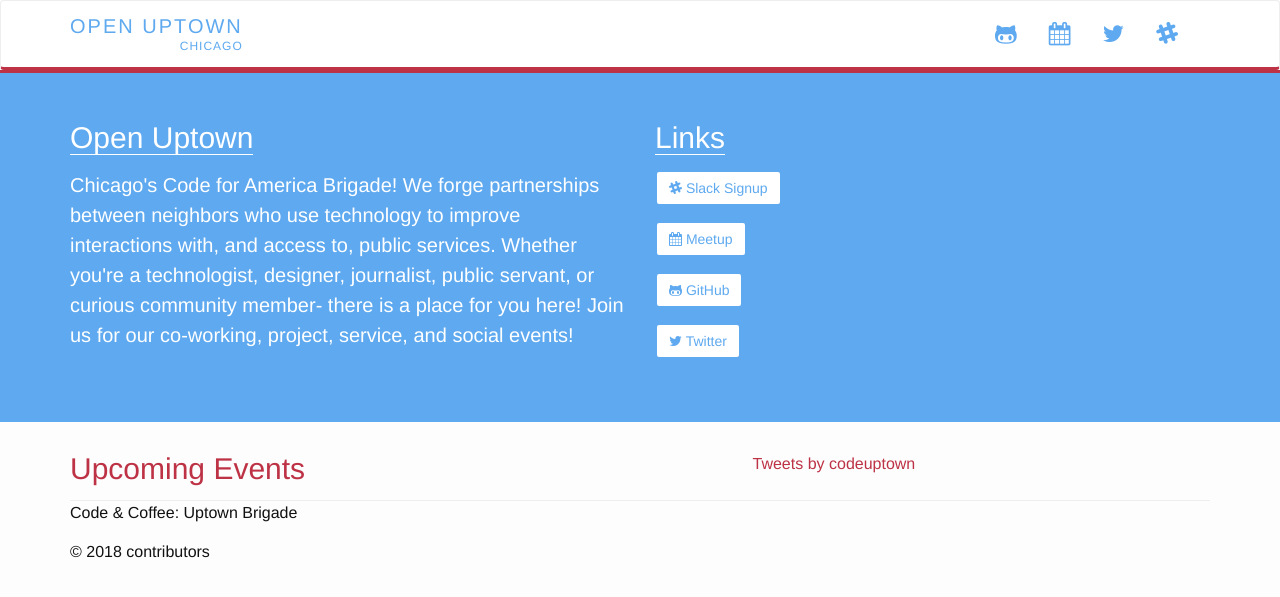
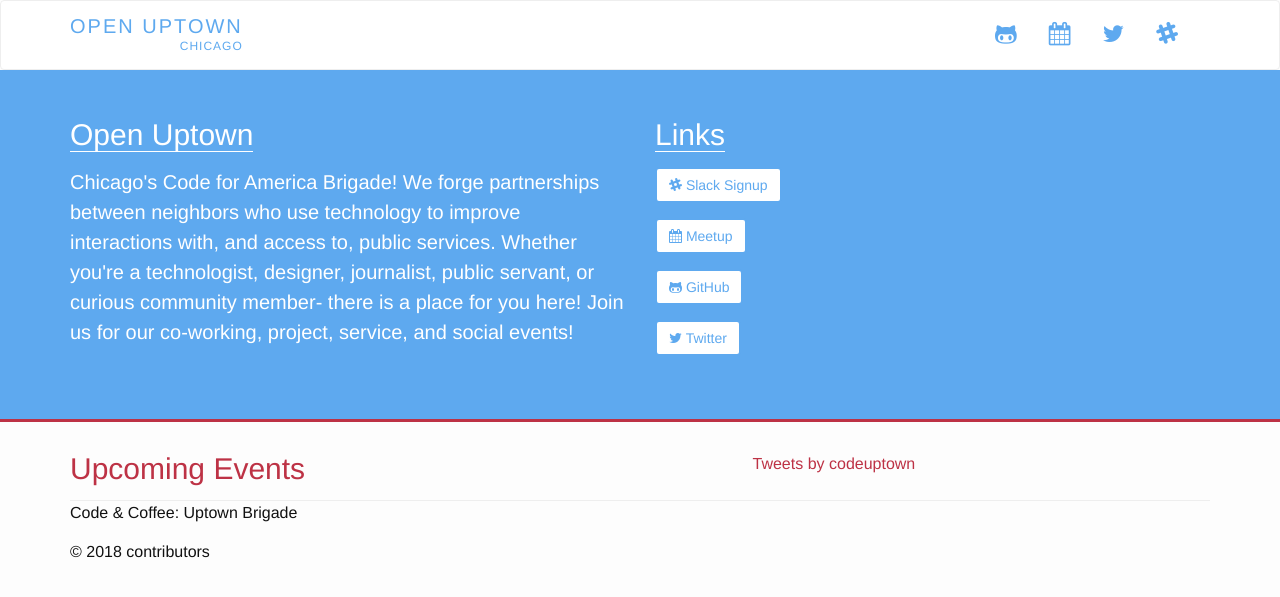
Before and after one commit to code-312/Code-and-Coffee-Uptown-Brigade.github.io, a Jekyll site: the page built from index.html, in a window 1280 px wide. Shown: the top 597 px of the page. Built offline with Jekyll 4.4.1, drawn with Linux system fonts in a browser that asks for light colours; nearby versions of some CDN libraries; comment, search, counter and statistics services are not loaded.

Commit message:
update colors

```diff
--- a/_sass/_customizations.scss
+++ b/_sass/_customizations.scss
@@ -31,7 +31,7 @@ a {
 
 .jumbotron {
   background-color: $brand-teal;
-  border-top: 3px solid $brand-red;
+  border-bottom: 3px solid $brand-red;
   h2 {
     display: inline-block;
     border-bottom: 1px solid white;
@@ -67,7 +67,7 @@ a {
 
 .navbar {
   margin-bottom: 0px;
-  border-bottom: 3px solid $brand-red;
+  // border-bottom: 3px solid $brand-red;
   height: 70px;
   a {
     font-size: 1.3em;
```
Also changed, not shown: 2 other files.
